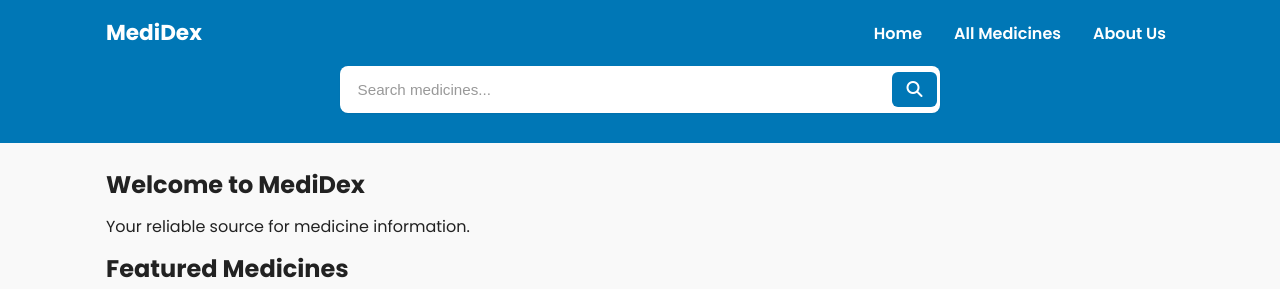
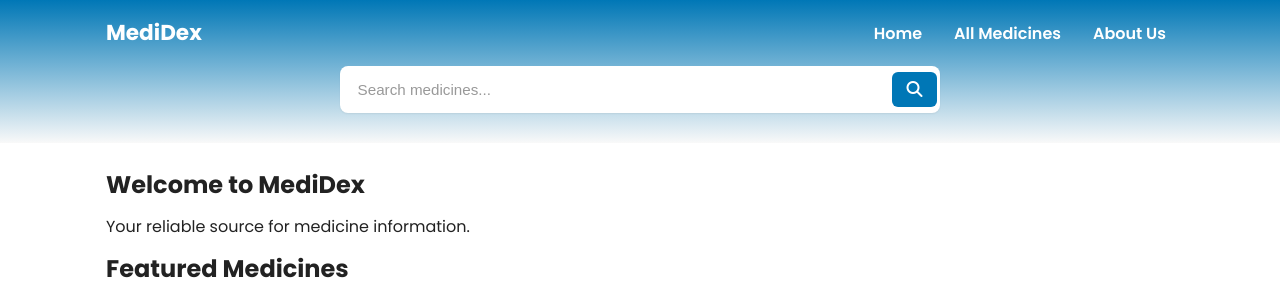
Before and after one commit to muhammadxmohid/MediDex, a plain HTML site: page index.html in a window 1280 px wide. Shown: the top 289 px of the page. Drawn offline with Linux system fonts and the light colour scheme.

Commit message:
updated header's colors

```diff
--- a/css/style.css
+++ b/css/style.css
@@ -23,7 +23,7 @@ body {
 body {
   font-family: "Poppins", system-ui, -apple-system, "Segoe UI", Roboto,
     "Helvetica Neue", Arial;
-  background: #f9f9f9;
+  background: radial-gradient(rgb(200, 200, 200, #f9f9f9));
   color: #222;
   line-height: 1.5;
   display: flex;
@@ -49,7 +49,7 @@ img {
 
 /* ===== HEADER ===== */
 header {
-  background: #0077b6;
+  background: linear-gradient(#0077b6, #f9f9f9);
   color: #fff;
   padding: 1rem 0.5rem;
   flex-shrink: 0;
```
